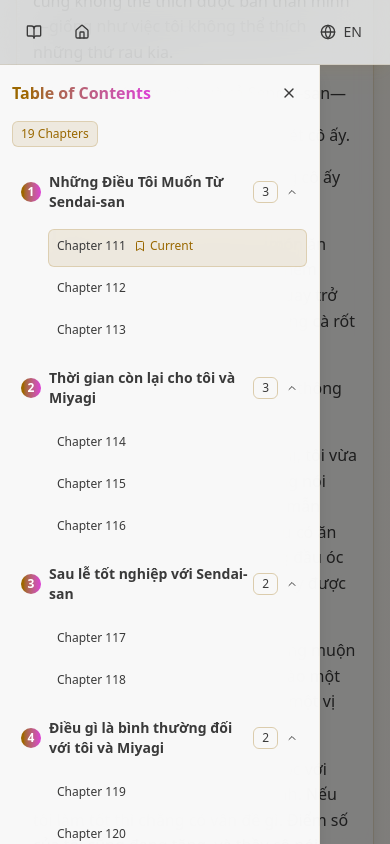
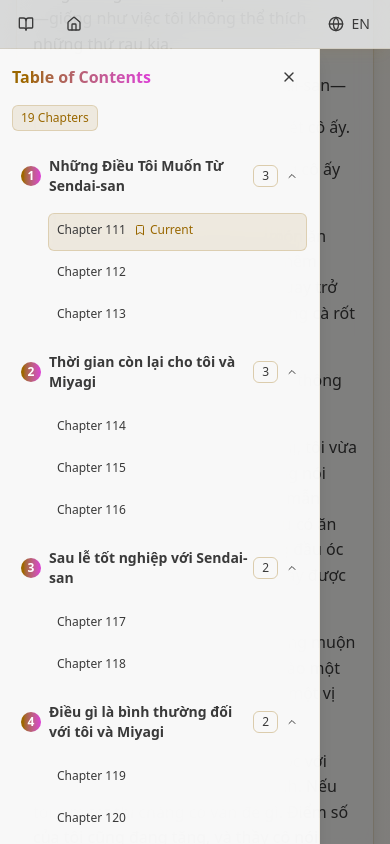
Before and after one commit to w3lt/shuu-ni-ichido-classmate-wo-kau-hanashi, a React (Vite) app: page / in a window 390 px wide. Both pictures are taken after a click on the button "Start reading". Shown: the part 790-1634 px from the top of the page. Built offline with nearby package versions, Linux system fonts and the light colour scheme.

Commit message:
small fix

```diff
--- a/src/pages/ReadingPage/Header.tsx
+++ b/src/pages/ReadingPage/Header.tsx
@@ -22,7 +22,7 @@ export default function ReadingPageHeader() {
   }
 
   return (
-    <header className="fixed top-0 left-0 right-0 z-50 px-4 py-4 bg-background/70 backdrop-blur-xl border-b border-primary/10 shadow-lg shadow-primary/5">
+    <header className="fixed top-0 left-0 right-0 z-50 py-2 px-2 md:px-4 md:py-4 bg-background/70 backdrop-blur-xl border-b border-primary/10 shadow-lg shadow-primary/5">
       <div className="max-w-full mx-auto flex items-center justify-between">
         <div className="flex md:hidden items-center gap-3 flex-1">
           <Button
--- a/src/pages/ReadingPage/ReaderContent/ChapterHeader.tsx
+++ b/src/pages/ReadingPage/ReaderContent/ChapterHeader.tsx
@@ -22,7 +22,7 @@ export default function ChapterHeader({
       animate={{ opacity: 1, y: 0 }}
       transition={{ duration: 0.8 }}
     >
-      <div className="flex items-center gap-3 mb-6">
+      <div className="flex items-center gap-3 mb-4">
         <Badge className="bg-gradient-to-r from-primary to-secondary text-primary-foreground border-0 px-4 py-1">
           {t("chapter")} {chapter}
         </Badge>
--- a/src/pages/ReadingPage/TableOfContents/index.tsx
+++ b/src/pages/ReadingPage/TableOfContents/index.tsx
@@ -35,7 +35,7 @@ export default function TableOfContents() {
           />
 
           <motion.aside
-            className="fixed md:sticky top-[65px] md:top-[73px] md:h-[calc(100vh-73px)] left-0 h-full bg-background/95 md:bg-background/80 backdrop-blur-xl border-r border-primary/10 overflow-y-auto shadow-lg z-50 md:z-auto"
+            className="fixed md:sticky top-[49px] md:top-[73px] md:h-[calc(100vh-73px)] left-0 h-full bg-background/95 md:bg-background/80 backdrop-blur-xl border-r border-primary/10 overflow-y-auto shadow-lg z-50 md:z-auto"
             initial={{ x: -320 }}
             animate={{ x: 0 }}
             exit={{ x: -320 }}
```
